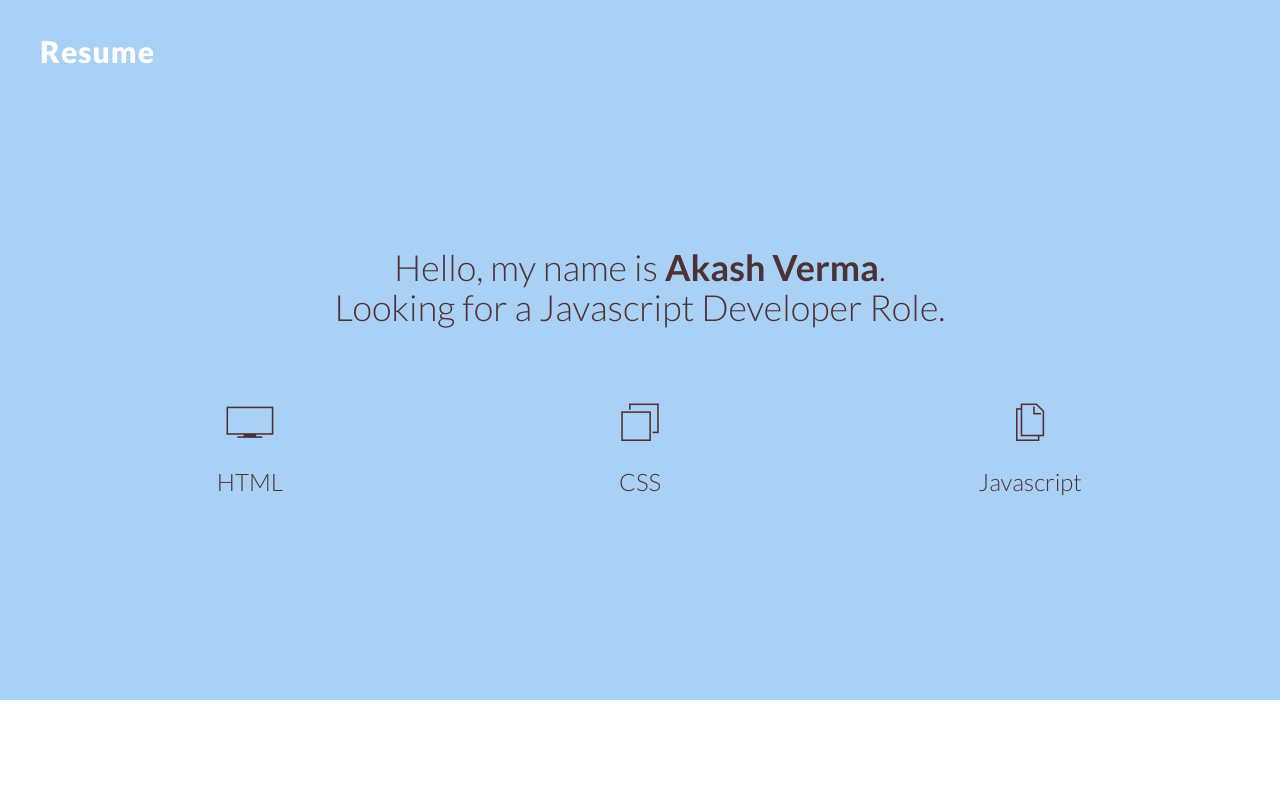
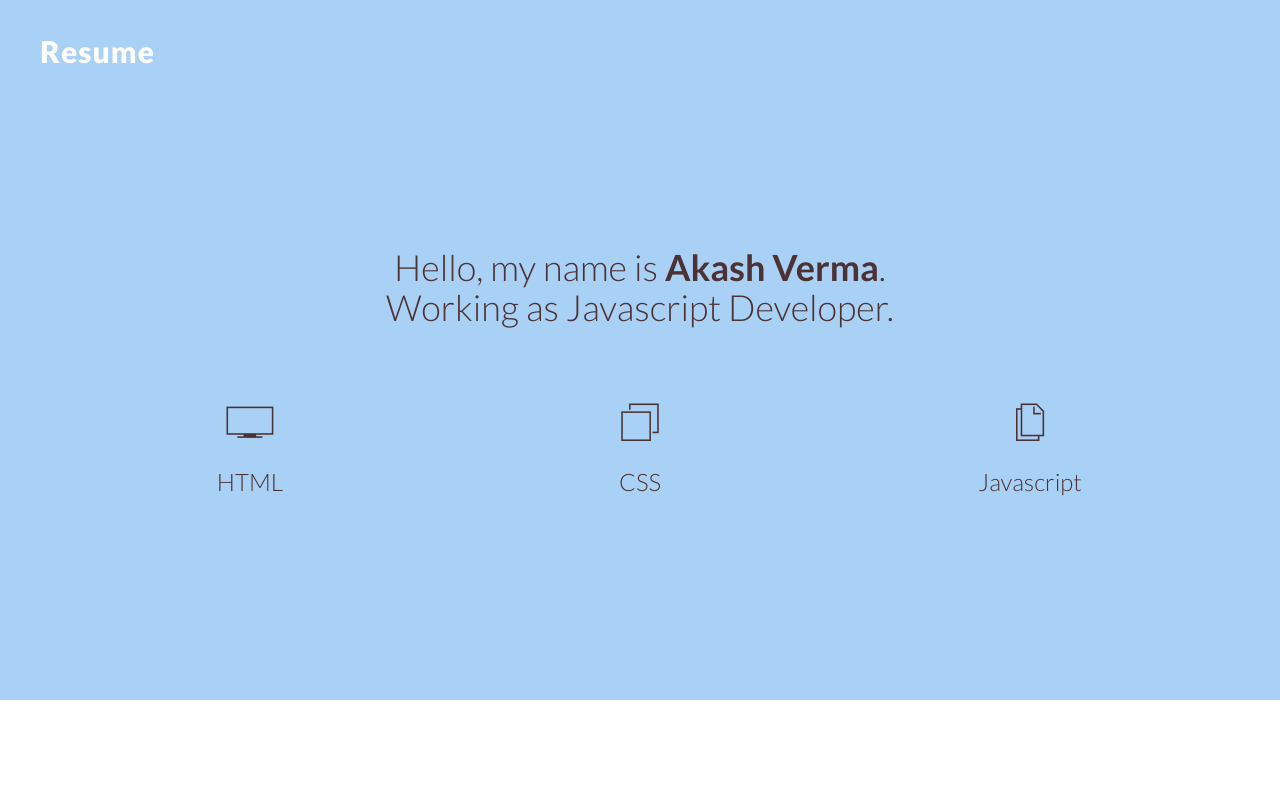
Before and after one commit to akash2016/Resume, a plain HTML site: page index.html in a window 1280 px wide. Shown: the top 797 px of the page. Drawn offline with Linux system fonts and the light colour scheme; files whose address does not match are found by name.

Commit message:
Update index.html
Changed description

```diff
--- a/index.html
+++ b/index.html
@@ -37,7 +37,7 @@
       <div class="container centered">
         <div class="row">
           <div class="col-md-8 col-md-offset-2" style="color: #4D3235">
-            <h1>Hello, my name is <b>Akash Verma</b>.<br/>Looking for a Javascript Developer Role.</h1>
+            <h1>Hello, my name is <b>Akash Verma</b>.<br/>Working as Javascript Developer.</h1>
           </div>
         </div><!--/row-->
 
```
